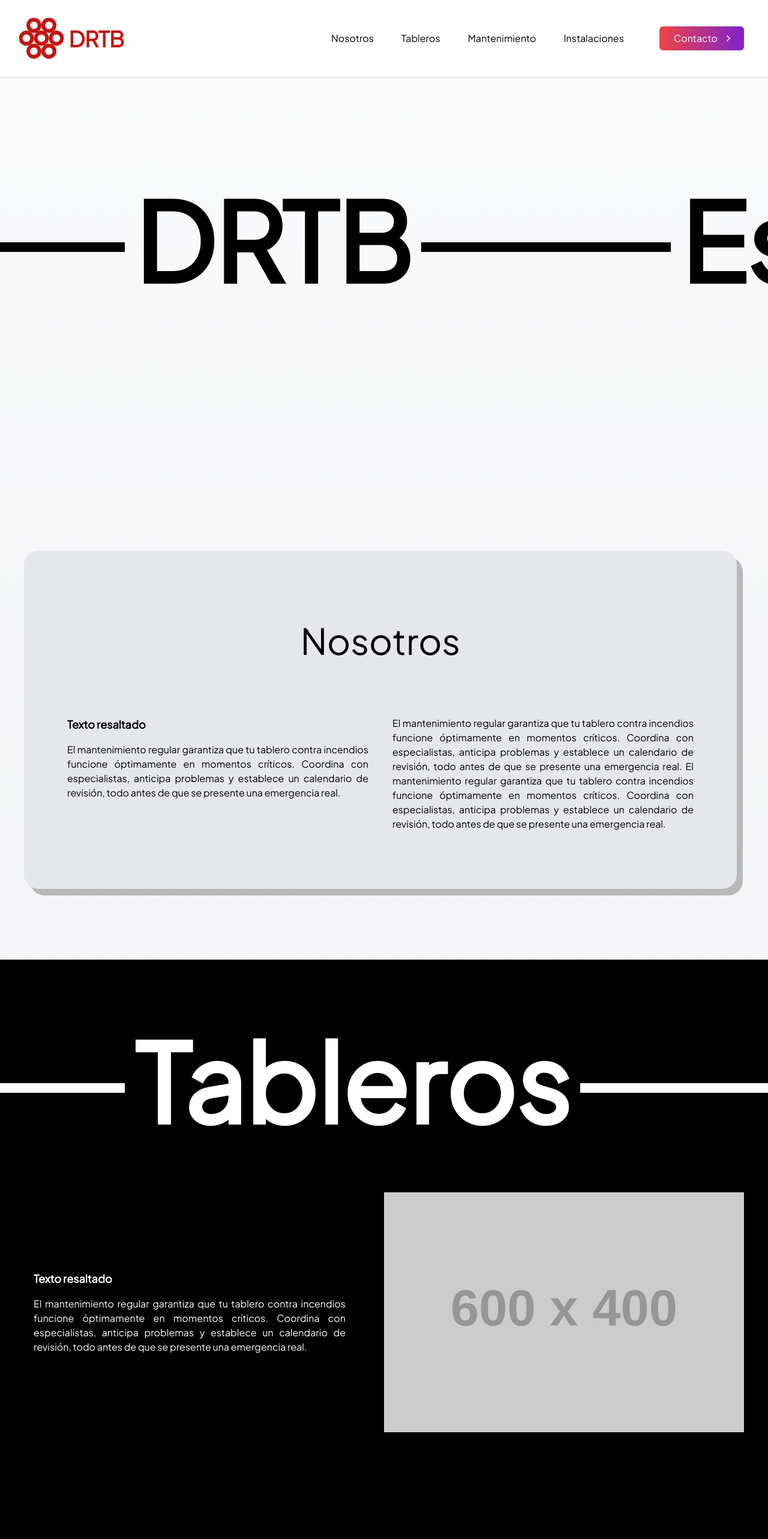
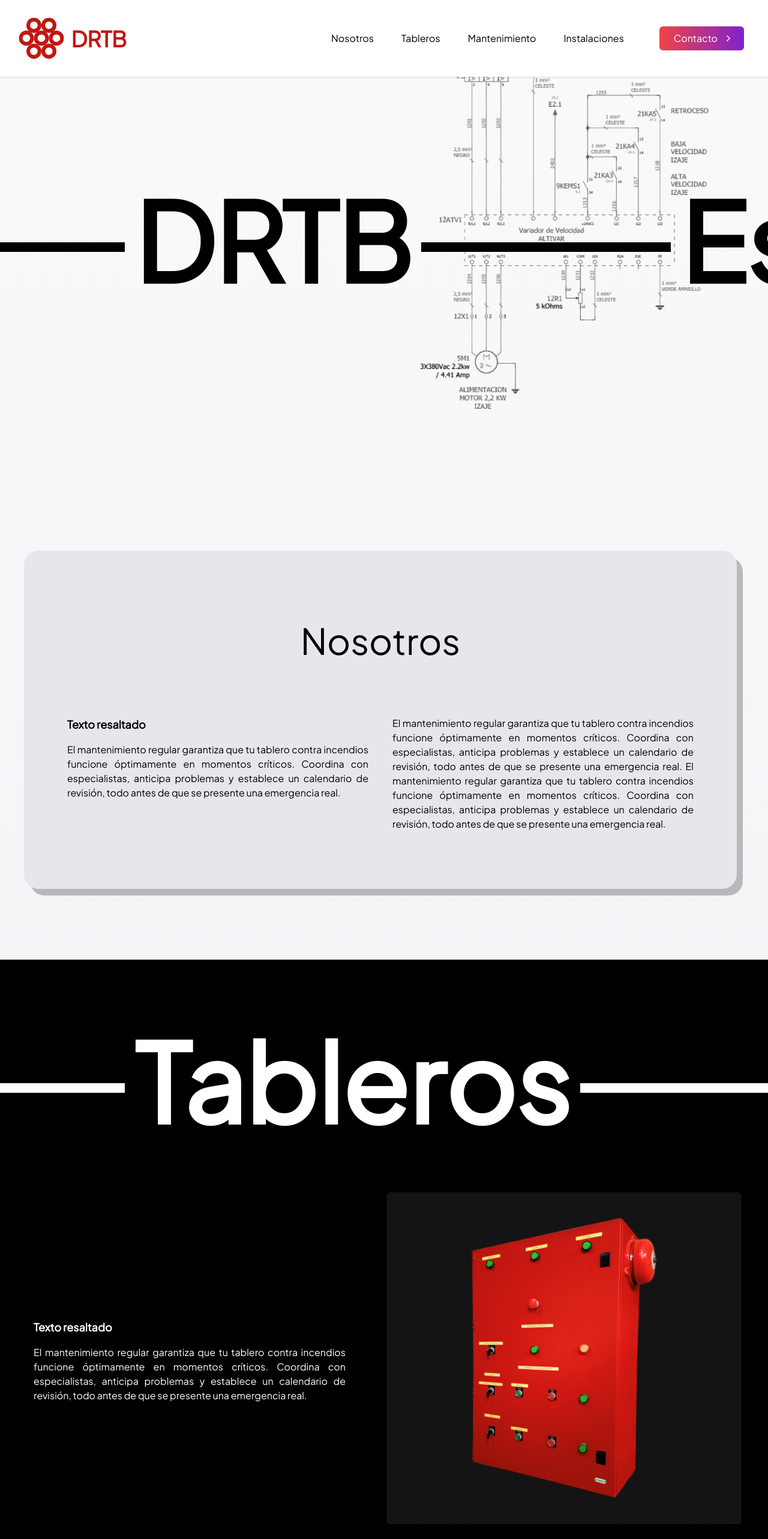
Before and after one commit to emiliacb/myxa-landing, a Next.js app: page / in a window 1280 px wide. Shown: the top 2566 px of the page at 60% size. Built offline with nearby package versions, Linux system fonts and the light colour scheme.

Commit message:
added images

```diff
--- a/src/components/navbar.jsx
+++ b/src/components/navbar.jsx
@@ -21,11 +21,11 @@ export default function Navbar() {
   return (
     <nav className="fixed top-0 z-40 w-full bg-white px-4 py-3 shadow md:px-10">
       <div className="m-auto flex w-full max-w-[1200px] justify-between gap-6">
-        <Link className="flex items-center gap-3 rounded-md p-1" href="/" >
+        <Link className="flex items-center gap-2 rounded-md p-1" href="/" >
           <div className="hover:animate-spin">
-            <LogoIcon width={50}  className={`${!isScrolled ? 'md:scale-150' : 'scale-100'} transition-all duration-150`} />
+            <LogoIcon width={50} className={`${!isScrolled ? 'md:scale-150' : 'scale-100'} transition-all duration-150`} />
           </div>
-          <span className={`${!isScrolled ? 'md:scale-150 md:translate-x-6 md:py-8' : 'scale-100'} text-2xl font-black text-red-drtb  transition-all duration-150`}>DRTB</span>
+          <span className={`${!isScrolled ? 'md:scale-150 md:translate-x-8 md:py-8' : 'scale-100'} text-2xl font-black text-red-drtb  transition-all duration-150`}>DRTB</span>
         </Link>
         <button className="lg:hidden" onClick={() => toggleIsOpen(true)}>
           <HamburguerIcon className="h-10 w-10 text-gray-600 lg:hidden" />
--- a/src/pages/api/send.js
+++ b/src/pages/api/send.js
@@ -8,7 +8,7 @@ export default async (req, res) => {
 
     const { data, error } = await resend.emails.send({
       from: "onboarding@resend.dev",
-      to: "emiliacabralb@gmail.com",
+      to: "cabralmarce@hotmail.com",
       subject: "DRTB - Pedido de contacto",
       html: `<p style="font-size: 16px">El número de contacto es: ${phone} </p>`,
     });
--- a/src/pages/index.jsx
+++ b/src/pages/index.jsx
@@ -44,6 +44,11 @@ export default function Home() {
       <Navbar />
       <main className="flex flex-col items-center justify-center bg-gradient-to-b from-gray-50 to-gray-200 px-4 md:px-10">
         <section className="items-left flex min-h-screen flex-col justify-center py-32">
+          <img
+          alt=""
+          src="/cover.png"
+          className="absolute right-20 top-32 mix-blend-darken h-[70vh]"
+          />
           <Title
             contents={[
               "DRTB",
@@ -100,12 +105,12 @@ export default function Home() {
             </div>
             <img
               alt="Picture of the author"
-              src="https://placehold.co/600x400"
+              src="/tablero-1.png"
               width={600}
               height={400}
             />
           </div>
-          <div className="my-24 flex max-w-[1200px] flex-col  items-center gap-12 lg:flex-row">
+          {/* <div className="my-24 flex max-w-[1200px] flex-col  items-center gap-12 lg:flex-row">
             <img
               alt="Picture of the author"
               src="https://placehold.co/600x400"
@@ -138,7 +143,7 @@ export default function Home() {
               width={600}
               height={400}
             />
-          </div>
+          </div> */}
         </section>
         <section
           id="mantenimiento"
```
Also changed, not shown: public/cover.png (added), public/tablero-1.png (added).
